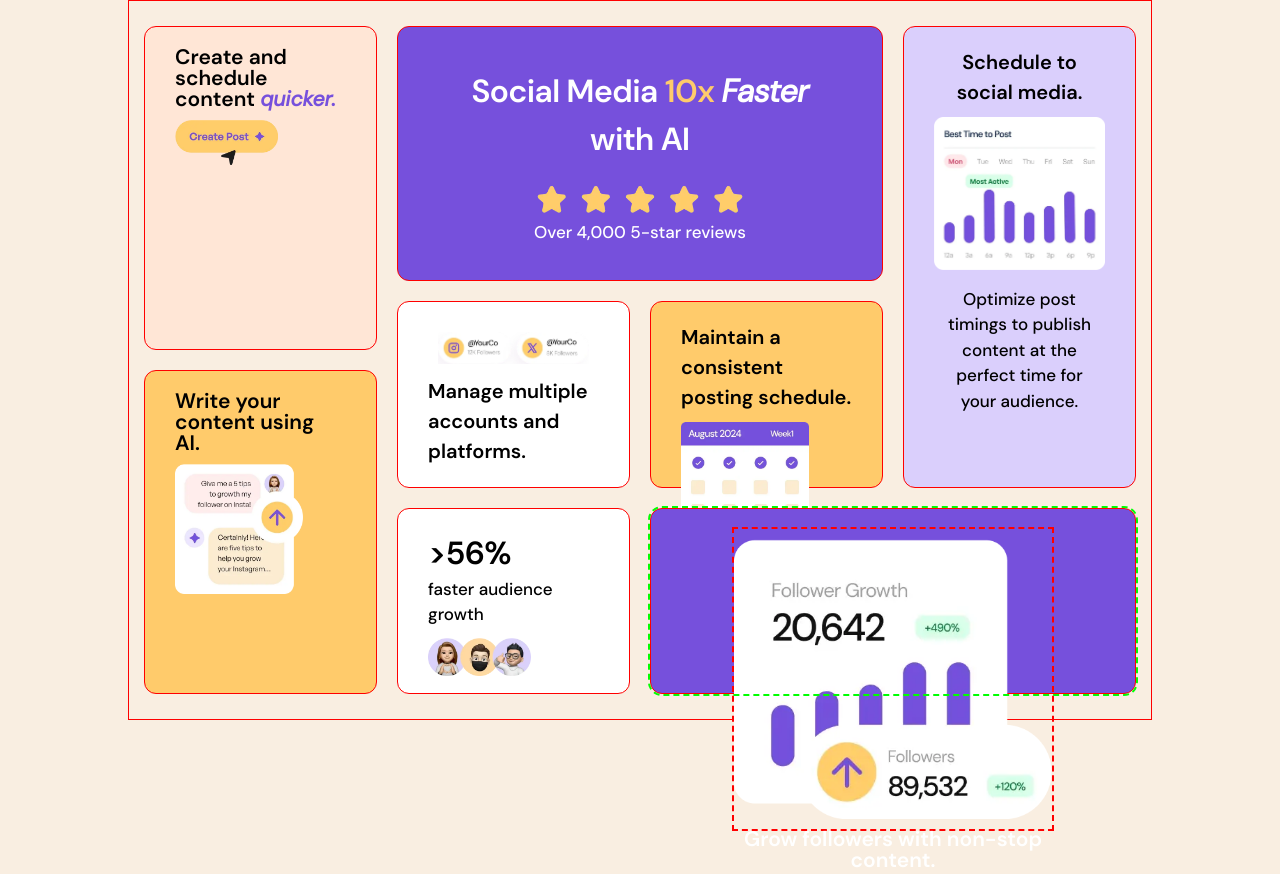
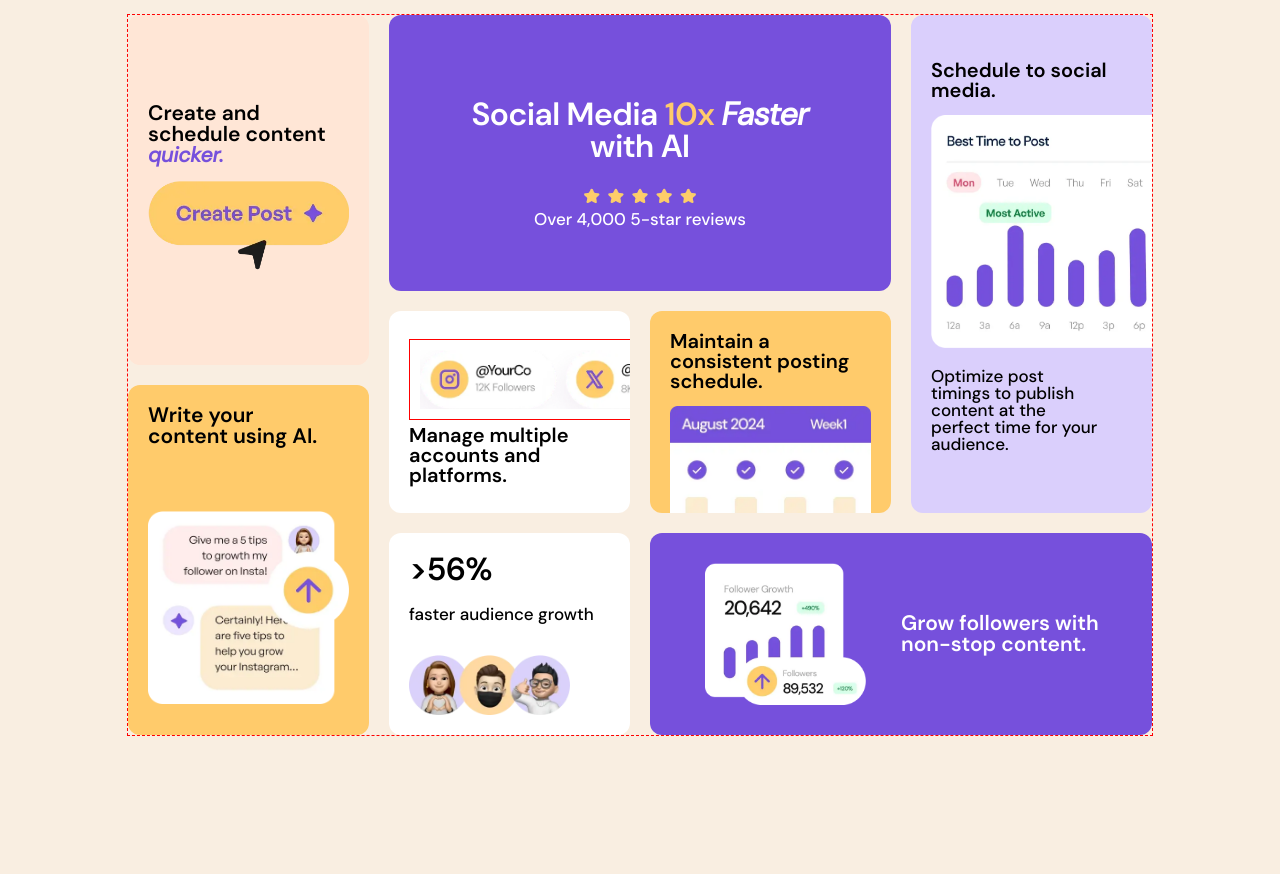
Before and after one commit to gillaercio/bento-grid-main, a plain HTML site: page index.html in a window 1280 px wide. After the commit the page ends 800 px from the top, so only its background shows below. Drawn offline with Linux system fonts and the light colour scheme.

Commit message:
Desktop design adjusted

```diff
--- a/assets/css/global.css
+++ b/assets/css/global.css
@@ -36,12 +36,12 @@ html {
   --normal-font: 'DMSans', sans-serif;
   --italic-font: 'DMSansItalic', sans-serif;
 
-  --text-title: 600 3.2rem/150% var(--normal-font);
-  --text-title-italic: 600 italic 3.2rem/150% var(--italic-font);
+  --text-title: 600 3.2rem/100% var(--normal-font);
+  --text-title-italic: 600 italic 3.2rem/100% var(--italic-font);
 
   --text-subtitle: 600 2.1rem/100% var(--normal-font);
   --text-subtitle-italic: 600 italic 2.1rem/100% var(--italic-font);
 
-  --text-lead: 600 2rem/150% var(--normal-font);
-  --text-body: 500 1.7rem/150% var(--normal-font);
+  --text-lead: 600 2rem/100% var(--normal-font);
+  --text-body: 500 1.7rem/100% var(--normal-font);
 }
--- a/assets/css/main.css
+++ b/assets/css/main.css
@@ -10,15 +10,29 @@ body {
   padding: 25px 15px;
   display: grid;
   gap: 20px;
-  border: 1px solid red;
+  outline: 1px dashed red;
 }
 
-.post__title { font: var(--text-title); }
-.post__subtitle { font: var(--text-subtitle); }
-.post__lead { font: var(--text-lead); }
-.post__body {  font: var(--text-body); }
+.post__title {
+  font: var(--text-title);
+ }
 
-.text-title-italic {font: var(--text-title-italic); }
+.post__subtitle {
+  font: var(--text-subtitle);
+}
+
+.post__lead {
+  font: var(--text-lead);
+}
+
+.post__body {
+  font: var(--text-body);
+}
+
+.text-title-italic {
+  font: var(--text-title-italic);
+}
+
 .text-subtitle-italic {
   font: var(--text-subtitle-italic);
   color: var(--Purple-500);
@@ -26,6 +40,7 @@ body {
 
 .post__image {
   width: 100%;
+  /* outline: 1px dashed red; */
 }
 
 .highlight-text {
@@ -37,7 +52,7 @@ body {
   padding: 20px 30px;
   height: 100%;
   /* overflow: hidden; */
-  border: 1px solid red;
+  /* outline: 1px dashed red; */
 }
 
 .post--five-stars {
@@ -74,12 +89,16 @@ body {
   margin-top: 10px;
 }
 
-.post--using-ai .post__subtitle { width: 90%; }
+.post--using-ai .post__subtitle {
+  width: 90%;
+}
 
 .post--social-media {
   background-color: var(--Purple-100);
   text-align: center;
+  display: grid;
   justify-items: center;
+  align-items: center;
 }
 
 .post--social-media .post__image {
@@ -96,7 +115,6 @@ body {
   display: grid;
   justify-items: center;
   align-items: start;
-  outline: 2px dashed lime;
 }
 
 .post--grow-followers .post__image {
@@ -105,7 +123,6 @@ body {
   max-width: 100%;
   height: auto;
   display: block;
-  outline: 2px dashed red;
 }
 
 .post--grow-followers .post__subtitle {
@@ -131,13 +148,16 @@ body {
 @media screen and (min-width: 1024px) {
   body {
     display: grid;
-    align-items: center;
+    padding: 15px;
+    /* align-items: center; */
   }
 
   #content {
     display: grid;
     height: 90vh;
     min-width: 1024px;
+    padding: 0;
+    align-self: center;
     grid-template-columns: repeat(4,1fr);
     grid-template-rows: repeat(10,1fr);
     grid-template-areas:
@@ -153,9 +173,20 @@ body {
     "ai audience followers followers";
   }
 
+  .post {
+    display: grid;
+    align-content: center;
+    gap: 5px;
+    padding: 20px;
+  }
+
   .post--schedule-content {
     grid-area: schedule;
     /* min-height: 50%; */
+  }
+
+  .post--schedule-content .post__image {
+    width: 100%;
   }
 
   .post--five-stars {
@@ -163,33 +194,104 @@ body {
     /* min-height: 40%; */
   }
 
+  .post--five-stars .post__image {
+    width: 25%;
+    justify-self: center;
+    /* margin-top: 0; */
+  }
+
   .post--social-media {
     grid-area: media;
     /* min-height: 60%; */
+    text-align: left;
+    overflow: hidden;
+  }
+
+  .post--social-media .post__image {
+    width: 130%;
+    justify-self: left;
+  }
+
+  .post--social-media .post__body {
+    justify-self: left;
+    /* border: 1px solid red; */
   }
 
   .post--using-ai {
     grid-area: ai;
+    align-content: space-between;
     /* min-height: 50%; */
+  }
+
+  .post--using-ai .post__image {
+    width: 100%;
+    height: 90%;
   }
 
   .post--manage-accounts {
     grid-area: accounts;
+    overflow: hidden;
     /* min-height: 30%; */
+  }
+
+  .post--manage-accounts .post__image {
+    width: 150%;
+    /* justify-self: left; */
+    border: 1px solid red;
   }
 
   .post--maintain-schedule {
     grid-area: maintain;
+    align-content: start;
+    overflow: hidden;
     /* min-height: 30%; */
+  }
+
+  .post--maintain-schedule .post__image {
+    width: 100%;
+    object-fit: cover;
+    object-position: bottom;
   }
 
   .post--audience-growth {
     grid-area: audience;
+    align-content: space-between;
     /* min-height: 30%; */
+  }
+
+  .post--audience-growth .post__image {
+    width: 80%;
   }
 
   .post--grow-followers {
     grid-area: followers;
+    display: grid;
+    gap: 0;
+    grid-template-columns: repeat(2, 1fr);
+    align-items: center;
+    justify-items: space-around;
     /* min-height: 30%; */
   }
+
+  .post--grow-followers .post__subtitle {
+    padding: 0;
+    text-align: left;
+  }
+
+  .post--grow-followers .post__image {
+    width: 70%;
+  }
+
+  /* .post__title {
+    font-size: clamp(3.2rem, 3rem + 1.666vw, 3.6rem);
+  } */
+
+  /* .post__subtitle,
+  .text-subtitle-italic {
+    font-size: clamp(2.1rem, 1.9rem + 1.666vw, 2.4rem);
+  } */
+
+  /* .post__lead {
+    font-size: clamp(2rem, 1.8rem + 1.666vw, 2.4rem);
+  } */
 }
```
